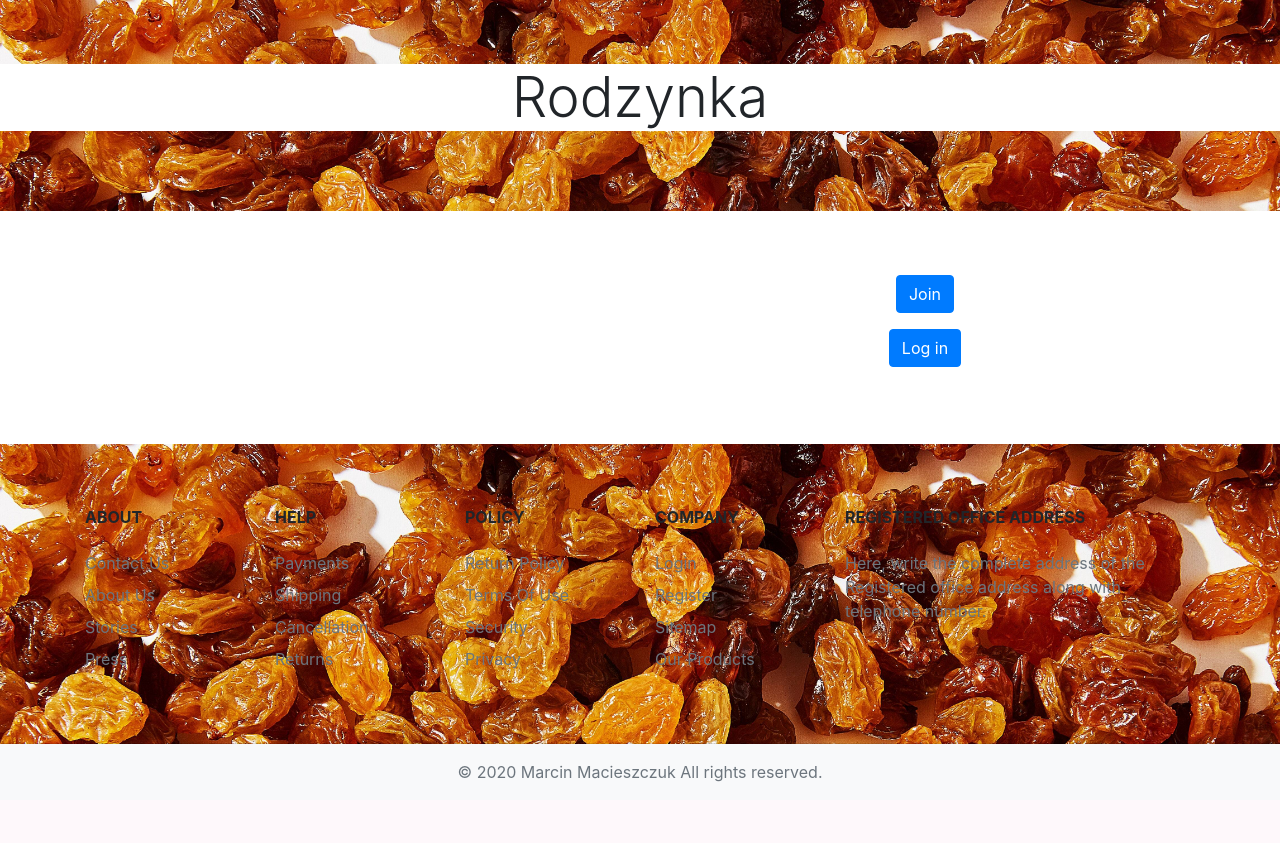
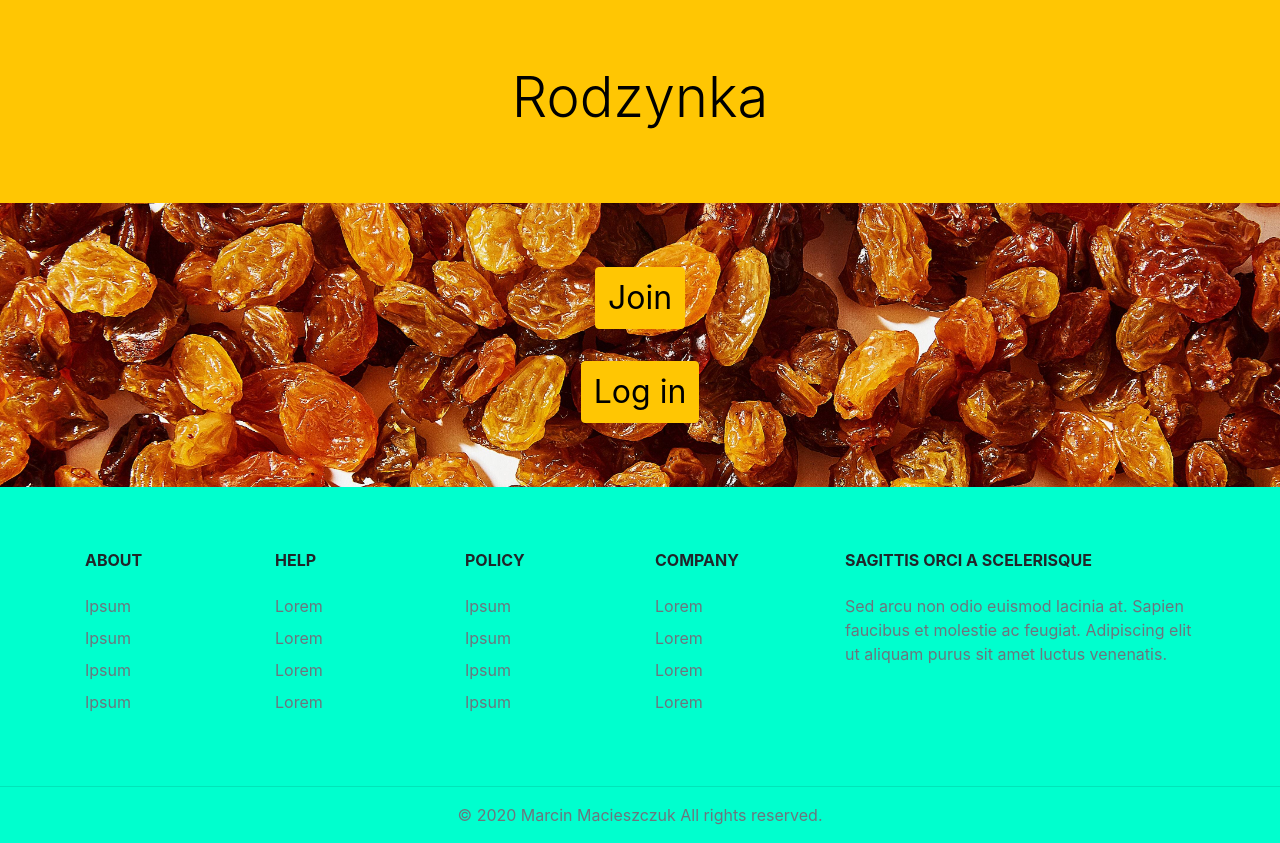
Before and after one commit to PopeFrancisI/rodzynka, a Django app: template templates/index_base.html in a window 1280 px wide. Before the commit the page ends 782 px from the top, so only its background shows below. Run offline with Django 3.2, Linux system fonts and the light colour scheme; the template is opened without the code that fills it, so the values that code supplies are empty; some libraries are stand-ins or nearby versions.

Commit message:
landing page style

```diff
--- a/Rodzynka/settings.py
+++ b/Rodzynka/settings.py
@@ -124,7 +124,6 @@ MEDIA_URL = '/media/'
 
 # Static files (CSS, JavaScript, Images)
 # https://docs.djangoproject.com/en/3.1/howto/static-files/
-# STATIC_ROOT = os.path.join(BASE_DIR, 'static')
 STATIC_URL = '/static/'
 STATICFILES_DIRS = (
     os.path.join(BASE_DIR, 'static'),
--- a/static/css/modern-business.css
+++ b/static/css/modern-business.css
@@ -3,24 +3,30 @@
  * Copyright 2013-2020 Start Bootstrap
  * Licensed under MIT (https://github.com/StartBootstrap/startbootstrap-logomodern-business-nav/blob/master/LICENSE)
  */
+
 body {
-  /*padding-top: 56px;*/
-
-  /*background: #6f42c1;*/
-}
-
-.jumbotron {
   background-image: url("../images/index_background.jpg");
   background-size: cover;
 }
 
-.jumbotron h1 {
-  background: white;
+.jumbotron {
+  background: #FFC603;
 }
 
+.jumbotron h1 {
+  color: black;
+}
+
+.btn {
+  background: #FFC603;
+  border-color: #FFC603;
+  font-size: xx-large;
+  color: black;
+}
+
+
 footer {
-  background-image: url("../images/index_background.jpg");
-  background-size: cover;
+  background: #00FFCE;
 }
 
 .carousel-item {
--- a/templates/base.html
+++ b/templates/base.html
@@ -14,7 +14,7 @@
     <script type="text/javascript" src="{% static "vendor/bootstrap/js/bootstrap.bundle.js" %}"></script>
 </head>
 
-<body class="d-flex flex-column min-vh-100">
+<body class="d-flex flex-column min-vh-100 ">
     <div class="flex-grow-1">
         <div id="content">
             {% block content %}
@@ -22,53 +22,53 @@
         </div>
     </div>
 
-    <footer class="bg-light">
+    <footer>
          <div class="container py-5">
              <div class="row py-3">
                  <div class="col-lg-2 col-md-6 mb-4 mb-lg-0">
                      <h6 class="text-uppercase font-weight-bold mb-4">About</h6>
                      <ul class="list-unstyled mb-0">
-                         <li class="mb-2"><a href="#" class="text-muted">Contact Us</a></li>
-                         <li class="mb-2"><a href="#" class="text-muted">About Us</a></li>
-                         <li class="mb-2"><a href="#" class="text-muted">Stories</a></li>
-                         <li class="mb-2"><a href="#" class="text-muted">Press</a></li>
+                         <li class="mb-2"><a href="#" class="text-muted">Ipsum</a></li>
+                         <li class="mb-2"><a href="#" class="text-muted">Ipsum</a></li>
+                         <li class="mb-2"><a href="#" class="text-muted">Ipsum</a></li>
+                         <li class="mb-2"><a href="#" class="text-muted">Ipsum</a></li>
                      </ul>
                  </div>
                  <div class="col-lg-2 col-md-6 mb-4 mb-lg-0">
                      <h6 class="text-uppercase font-weight-bold mb-4">Help</h6>
                      <ul class="list-unstyled mb-0">
-                         <li class="mb-2"><a href="#" class="text-muted">Payments</a></li>
-                         <li class="mb-2"><a href="#" class="text-muted">Shipping</a></li>
-                         <li class="mb-2"><a href="#" class="text-muted">Cancellation</a></li>
-                         <li class="mb-2"><a href="#" class="text-muted">Returns</a></li>
+                         <li class="mb-2"><a href="#" class="text-muted">Lorem</a></li>
+                         <li class="mb-2"><a href="#" class="text-muted">Lorem</a></li>
+                         <li class="mb-2"><a href="#" class="text-muted">Lorem</a></li>
+                         <li class="mb-2"><a href="#" class="text-muted">Lorem</a></li>
                      </ul>
                  </div>
                  <div class="col-lg-2 col-md-6 mb-4 mb-lg-0">
                      <h6 class="text-uppercase font-weight-bold mb-4">Policy</h6>
                      <ul class="list-unstyled mb-0">
-                         <li class="mb-2"><a href="#" class="text-muted">Return Policy</a></li>
-                         <li class="mb-2"><a href="#" class="text-muted">Terms Of Use</a></li>
-                         <li class="mb-2"><a href="#" class="text-muted">Security</a></li>
-                         <li class="mb-2"><a href="#" class="text-muted">Privacy</a></li>
+                         <li class="mb-2"><a href="#" class="text-muted">Ipsum</a></li>
+                         <li class="mb-2"><a href="#" class="text-muted">Ipsum</a></li>
+                         <li class="mb-2"><a href="#" class="text-muted">Ipsum</a></li>
+                         <li class="mb-2"><a href="#" class="text-muted">Ipsum</a></li>
                      </ul>
                  </div>
                  <div class="col-lg-2 col-md-6 mb-4 mb-lg-0">
                      <h6 class="text-uppercase font-weight-bold mb-4">Company</h6>
                      <ul class="list-unstyled mb-0">
-                         <li class="mb-2"><a href="#" class="text-muted">Login</a></li>
-                         <li class="mb-2"><a href="#" class="text-muted">Register</a></li>
-                         <li class="mb-2"><a href="#" class="text-muted">Sitemap</a></li>
-                         <li class="mb-2"><a href="#" class="text-muted">Our Products</a></li>
+                         <li class="mb-2"><a href="#" class="text-muted">Lorem</a></li>
+                         <li class="mb-2"><a href="#" class="text-muted">Lorem</a></li>
+                         <li class="mb-2"><a href="#" class="text-muted">Lorem</a></li>
+                         <li class="mb-2"><a href="#" class="text-muted">Lorem</a></li>
                      </ul>
                  </div>
                  <div class="col-lg-4 col-md-6 mb-lg-0">
-                     <h6 class="text-uppercase font-weight-bold mb-4">Registered Office Address</h6>
-                     <p class="text-muted mb-4">Here, write the complete address of the Registered office address along with telephone number.</p>
+                     <h6 class="text-uppercase font-weight-bold mb-4">Sagittis Orci a Scelerisque</h6>
+                     <p class="text-muted mb-4">Sed arcu non odio euismod lacinia at. Sapien faucibus et molestie ac feugiat. Adipiscing elit ut aliquam purus sit amet luctus venenatis.</p>
                  </div>
              </div>
          </div>
          <hr class="p-0 m-0 b-0">
-         <div class="bg-light py-2">
+         <div class="py-2">
              <div class="container text-center">
                  <p class="text-muted mb-0 py-2">© 2020 Marcin Macieszczuk All rights reserved.</p>
              </div>
--- a/templates/index_base.html
+++ b/templates/index_base.html
@@ -2,22 +2,14 @@
 {% load static %}
 
 {% block content %}
+
     <div class="jumbotron jumbotron-fluid text-center">
         <h1 class="display-4">
             Rodzynka
         </h1>
-        <p>
-
-        </p>
     </div>
 
-    <div class="container my-5">
-        <div class="row align-items-center">
-            <div class="col">
-{#                <img src="{% static "images/index_background.jpg" %}" st>#}
-            </div>
-
-            <div class="col">
+    <div class="my-5" style="display: flex; flex-direction: column">
         <div class="row justify-content-center my-3">
             <form action="{% url 'signup' %}">
                 <button class="btn btn-primary" type="submit">Join</button>
@@ -30,9 +22,5 @@
             </form>
         </div>
     </div>
-        </div>
-    </div>
-
-
 
 {% endblock %}
```
Also changed, not shown: static/images/single_raisin.jpg (added). Lines whose indentation alone changed are shown as unchanged.
